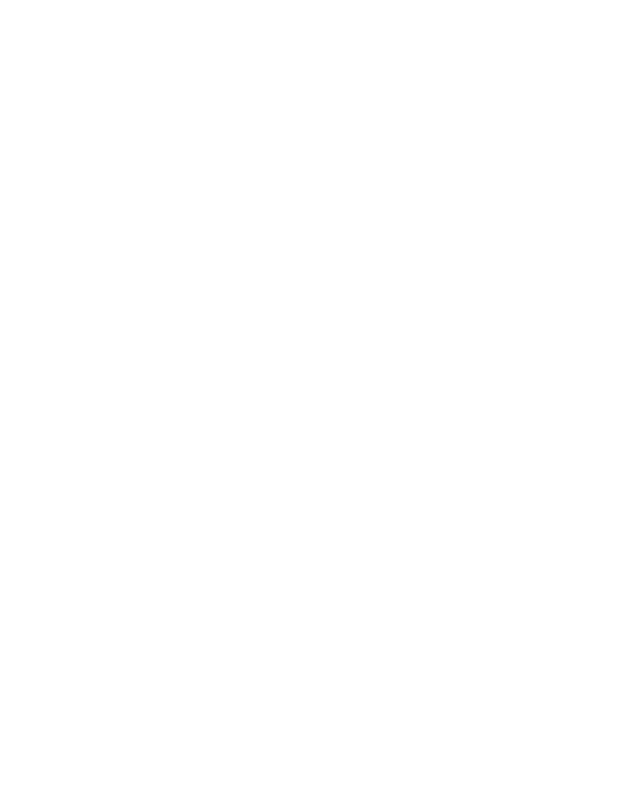
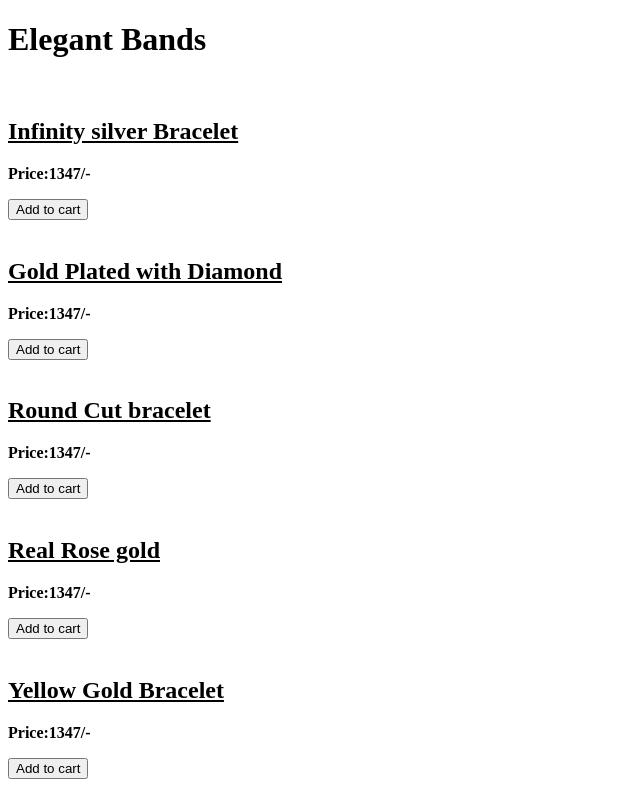
Before and after one commit to Namratawaje20/simple-page, a plain HTML site: page index.html in a window 1280 px wide. Shown: the whole page, without its empty margins (0-640 px from the left). Drawn offline with Linux system fonts and the light colour scheme.

Commit message:
heading added

```diff
--- a/index.html
+++ b/index.html
@@ -6,6 +6,39 @@
     <title>Webpage</title>
 </head>
 <body>
+    <h1>Elegant Bands</h1>
+    <div>
+        <img>
+        <h2><u> Infinity silver Bracelet</u></h2>
+        <p><b>Price:1347/-</b></p>
+        <button>Add to cart</button>
+    </div>
+    <div>
+        <img>
+        <h2 ><u>Gold Plated with Diamond</u></h2>
+        <p><b>Price:1347/-</b></p>
+        <button>Add to cart</button>
+    </div>
+    <div>
+        <img>
+        <h2><u>Round Cut bracelet</u></h2>
+        <p><b>Price:1347/-</b></p>
+        <button>Add to cart</button>
+    </div>
+    <div >
+        <img>
+        <h2 ><u>Real Rose gold</u></h2>
+        <p><b>Price:1347/-</b></p>
+        <button>Add to cart</button>
+    </div>
+    <div>
+        <img>
+        <h2><u>Yellow Gold Bracelet</u></h2>
+        <p><b>Price:1347/-</b></p>
+        <button>Add to cart</button>
+    </div>
+
+</body>
 
 </body>
 </html>
```
Also changed, not shown: style.css (deleted).
